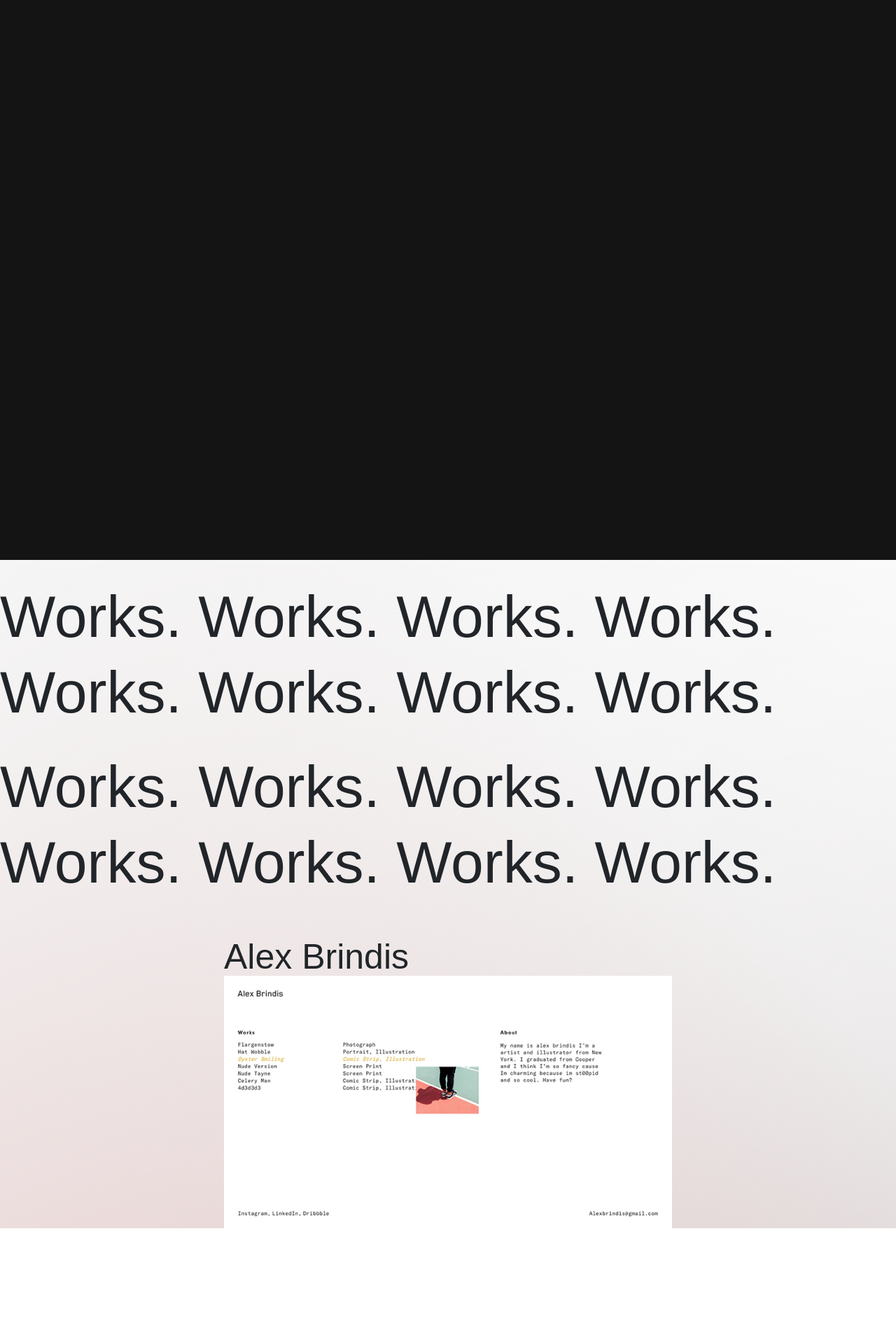
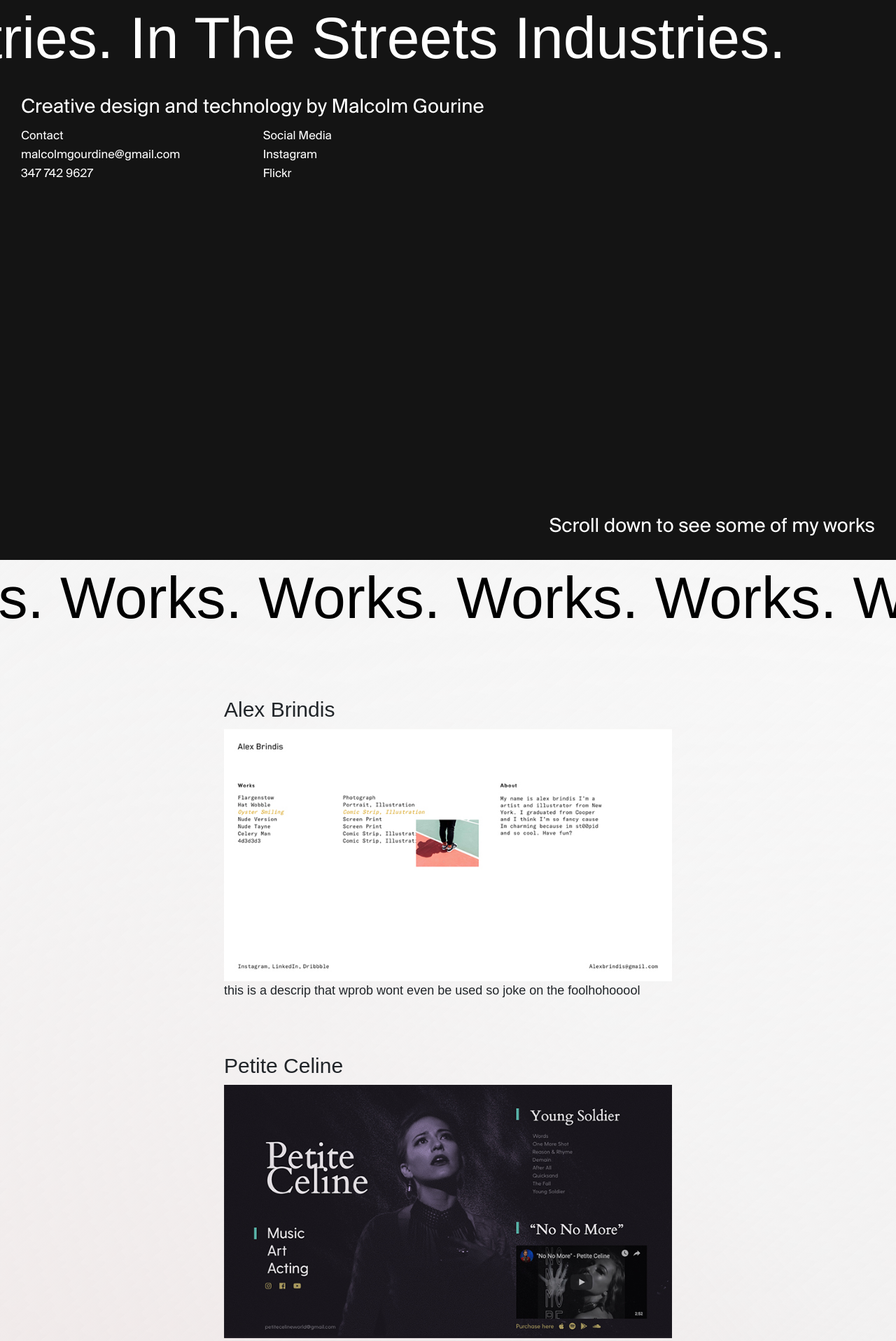
Before and after one commit to Ideal-Poster/personal-site, a React (Create React App) app: page / in a window 1280 px wide. Shown: the top 1916 px of the page at 70% size. Before the commit the page ends 1755 px from the top, so only its background shows below. Built offline with nearby package versions, Linux system fonts and the light colour scheme; a web font is replaced by a local one.

Commit message:
flesh out projects page

```diff
--- a/package.json
+++ b/package.json
@@ -3,16 +3,11 @@
   "version": "0.1.0",
   "private": true,
   "dependencies": {
-    "@fortawesome/fontawesome-svg-core": "^1.2.27",
-    "@fortawesome/free-solid-svg-icons": "^5.12.1",
-    "@fortawesome/react-fontawesome": "^0.1.9",
     "@testing-library/jest-dom": "^4.2.4",
     "@testing-library/react": "^9.3.2",
     "@testing-library/user-event": "^7.1.2",
     "animejs": "^3.1.0",
     "bootstrap": "^4.4.1",
-    "charming": "^3.0.2",
-    "circletype": "^2.3.0",
     "react": "^16.13.0",
     "react-bootstrap": "^1.0.0-beta.17",
     "react-dom": "^16.13.0",
--- a/src/App.css
+++ b/src/App.css
@@ -1,3 +1,62 @@
+
+@font-face {
+  font-family: 'Suisse Int';
+  src: url('../src/assets/fonts/Suisse\ BP\ Int\ Regular.otf');
+}
+
+@font-face {
+  font-family: 'San Fransico';
+  src: url('../src/assets/fonts/SanFranciscoDisplay-Regular.otf');
+}
+
+@font-face {
+  font-family: 'Faune';
+  src: url('../src/assets/fonts/Faune-TextRegular.otf');
+}
+
+@font-face {
+  font-family: 'Faune Italic';
+  src: url('../src/assets/fonts/Faune-TextItalic.otf');
+}
+
+@font-face {
+  font-family: 'Haas';
+  src: url('../src/assets/fonts/NHaasGroteskTXPro-55Rg.ttf');
+}
+
+@font-face {
+  font-family: 'Publico Roman';
+  src: url('../src/assets/fonts/Publico-Roman.otf');
+}
+
+::selection {
+  background-color: transparent;
+  color: #6e6e6e;
+}
+
+/*** Mozilla based browsers ***/
+::-moz-selection {
+  background-color: transparent;
+  color: #6e6e6e;
+}
+
+/***For Other Browsers ***/
+/* ::-o-selection {
+  background-color: #352e7e;
+  color: #fff;
+}
+
+::-ms-selection {
+  background-color: #352e7e;
+  color: #fff;
+} */
+
+/*** For Webkit ***/
+/* ::-webkit-selection {
+  background-color: #352e7e;
+  color: #fff;
+} */
+
 html, .root {
   font-size: 18px;
   line-height: 27px;
@@ -66,33 +125,3 @@ sup {
 sub {
   bottom: -0.25em;
 }
-
-@font-face {
-  font-family: 'Suisse Int';
-  src: url('../src/assets/fonts/Suisse\ BP\ Int\ Regular.otf');
-}
-
-@font-face {
-  font-family: 'San Fransico';
-  src: url('../src/assets/fonts/SanFranciscoDisplay-Regular.otf');
-}
-
-@font-face {
-  font-family: 'Faune';
-  src: url('../src/assets/fonts/Faune-TextRegular.otf');
-}
-
-@font-face {
-  font-family: 'Faune Italic';
-  src: url('../src/assets/fonts/Faune-TextItalic.otf');
-}
-
-@font-face {
-  font-family: 'Haas';
-  src: url('../src/assets/fonts/NHaasGroteskTXPro-55Rg.ttf');
-}
-
-@font-face {
-  font-family: 'Publico Roman';
-  src: url('../src/assets/fonts/Publico-Roman.otf');
-}
--- a/src/App.js
+++ b/src/App.js
@@ -3,7 +3,7 @@ import 'bootstrap/dist/css/bootstrap.min.css';
 import './App.css';
 import Home from './components/Home';
 import Projects from './components/Projects';
-
+import anime from 'animejs';
 class App extends React.Component {
   render() {
     return (
--- a/src/components/Home.css
+++ b/src/components/Home.css
@@ -1,10 +1,10 @@
 #splash-text {
 	position: relative;
-	font-family: Suisse Int;
 	top: 100px
 }
 
 .splashpage-banner {
+	font-family: halyard-micro,sans-serif;
 	position: absolute;
 	top: 0px;
 	width: 2325px;
@@ -17,13 +17,13 @@
 }
 
 #splash-container {
+	font-family: Suisse Int;
 	background:
     linear-gradient(140deg, rgb(0, 66, 128,1), rgba(0, 66, 128, 0.3) 120.71%),
 		linear-gradient(20deg, rgb(0, 107, 112, 1), rgba(0, 107, 112, 0.3) 70%),
 		linear-gradient(10deg, rgb(223, 213, 213, 1), rgba(239, 33, 117, 0) 100%);
 	background: rgb(20, 20, 20);
 	color: white;
-	font-family: halyard-micro,sans-serif;
 	font-weight: 200;
 	font-style: normal;
 	padding-left: 15px;
--- a/src/components/Home.js
+++ b/src/components/Home.js
@@ -4,16 +4,6 @@ import Container from 'react-bootstrap/Container';
 import Col from 'react-bootstrap/Col';
 import { Row } from 'react-bootstrap';
 import anime from 'animejs';
-import CircleType from 'circletype';
-
-import charming from 'charming';
-
-import { FontAwesomeIcon } from '@fortawesome/react-fontawesome';
-import { library } from '@fortawesome/fontawesome-svg-core';
-import { faLongArrowAltDown } from "@fortawesome/free-solid-svg-icons"
-
-library.add(faLongArrowAltDown)
-
 
 const getRandomInt = (min, max) => Math.floor(Math.random() * (max - min + 1)) + min;
 // Equation of a line (y = mx + b ).
@@ -62,40 +52,24 @@ class Home extends React.Component {
 	componentDidMount() {
 		anime({
 			targets: '.splashpage-banner',
-			translateX: 'calc(-100% - 18px)',
+			translateX: 'calc(-100% - 20px)',
 			duration: '18000',
 			easing: 'linear',
 			loop: true
 		});
-
-		// Instantiate `CircleType` with an HTML element.
-		// const circleType = new CircleType(document.getElementById('scroll-down'));
-		// Set the text radius and direction. Note: setter methods are chainable.
-		// circleType.radius(86).dir(1);
 	}
-
-	// componentDidMount() {
-	// 	this.DOM = document.getElementById('splash-container');
-	// 	this.DOM.number = this.DOM.querySelector('#number');
-	// 	charming(this.DOM.number)
-	// 	this.DOM.number = Array.from(this.DOM.number.querySelectorAll('span')).sort(() => 0.5 - Math.random());
-	// 	this.DOM.number.forEach(letter => letter.dataset.initial = letter.innerHTML);
-
-	// 	// console.log(this.DOM.number);
-
-	// 	// console.log(this.DOM.number[0]);
-	// 	randomizeLetters(this.DOM.number);
-	// }
 
 	init() {
 		window.addEventListener('scroll', () => {
-			const a = (document.documentElement.scrollHeight - window.pageYOffset) -  window.innerHeight;
+			const a = window.innerHeight - window.pageYOffset;
 			const b = window.innerHeight;
-			anime({
-				targets: '#splashpage-content',
-				opacity: a/b,
-				duration: 0.1
-			})
+			if((a/b) > 0) {
+				anime({
+					targets: '#splashpage-content',
+					opacity: a/b,
+					duration: 0.1
+				});
+			}
 		});
 	}
 
@@ -130,7 +104,7 @@ class Home extends React.Component {
 									</div>
 								</Col>
 							</Row>
-							<p id="scroll-down">Scroll down to see some of my works</p>
+							<h3 id="scroll-down">Scroll down to see some of my works</h3>
 						</div>
 					</Container>
 				</div>
--- a/src/components/Projects.css
+++ b/src/components/Projects.css
@@ -1,18 +1,51 @@
 #projects-page {
+	position: absolute;
 	overflow: hidden;
 	margin: 0;
 	min-height: 100vh;
 	width: 100%;
 	z-index: 1000;
-	/* padding-top: 90px; */
-
 	background:
-    	linear-gradient(140deg, rgb(245, 245, 245), rgba(0, 66, 128, 0) 120.71%),
+    linear-gradient(140deg, rgb(245, 245, 245), rgba(0, 66, 128, 0) 120.71%),
 		linear-gradient(50deg, rgb(223, 184, 183), rgba(0, 107, 112, 0) 70%),
 		linear-gradient(10deg, rgb(218, 213, 213), rgba(239, 33, 117, 0) 100%);
+}
+
+.projects-banner {
+	margin-top: 0px;
+	color: white;
+	position: absolute;
+	top: 0;
+	width: 2266px;
+	color: black;
+}
+
+.projects-banner-extension {
+	left: 2276px;
+	width: 2266px;
+}
+
+#projects-container {
+	margin-top: 60px;
+	padding-bottom: 120px;
+}
+
+.project-container {
+	padding-bottom: 40px;
 }
 
 .project__img {
 	width: 100%;
 	position: relative;
 }
+
+.splashpage-banner {
+	position: absolute;
+	top: 0px;
+	width: 2325px;
+	margin: 0;
+}
+
+#projects-container {
+	padding-top: 100px;
+}
--- a/src/components/Projects.js
+++ b/src/components/Projects.js
@@ -3,31 +3,49 @@ import './Projects.css';
 import Col from 'react-bootstrap/Col';
 import { Row } from 'react-bootstrap';
 import projectsAPI from '../api';
-
-
-
+import anime from 'animejs';
 
 class Projects extends React.Component {
+
+	componentDidMount() {
+		anime({
+			targets: '.projects-banner',
+			translateX: '-100%',
+			duration: '18000',
+			easing: 'linear',
+			loop: true
+		});
+	}
 	render() {
 		const projects = projectsAPI.projects;
 		return(
 			<div id="projects-page">
 				<Row>
 					<Col sm={12}>
-							<h1 className="banner banner-1">Works. Works. Works. Works. Works. Works. Works. Works.</h1>
-							<h1 className="banner banner-2">Works. Works. Works. Works. Works. Works. Works. Works.</h1>
-
+						<h1 className="projects-banner projects-banner-extension">Works. Works. Works. Works. Works. Works. Works. Works.&nbsp;</h1>
+						<h1 className="projects-banner">Works. Works. Works. Works. Works. Works. Works. Works.&nbsp;</h1>
 					</Col>
 				</Row>
+				<div id="projects-container">
+					{
+						projects.map(project => (
+							<div className="project-container">
 								<Col md={{ span: 8, offset: 2 }} lg={{ span: 6, offset: 3 }}>
-						<Row style={{ textAlign: 'center' }}>
-							<h2>{ projects[0].title }</h2>
+									<Row>
+										<h3>{ project.title }</h3>
 									</Row>
 									<Row>
-							{/* <Col style={{ textAlign: 'center' }} md={{ span: 8, offset: 2 }} lg={{ span: 6, offset: 3 }}> */}
-							<img className="project__img" src={ require(`../assets/img/${projects[0].img}`) } alt=""/>
+										<img className="project__img" src={ require(`../assets/img/${project.img}`) } alt=""/>
+									</Row>
+									<Row>
+										<p>{ project.description }</p>
 									</Row>
 								</Col>
+							</div>
+						))
+
+					}
+				</div>
 			</div>
 		);
 	};
```
Also changed, not shown: 1 other file (tests, documents, lock files or other folders). Lines whose indentation alone changed are shown as unchanged.
